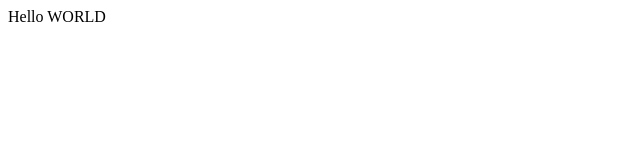
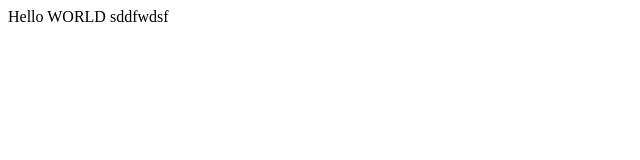
Before and after one commit to kmorenov/JS, a plain HTML site: page index.html in a window 1280 px wide. Shown: the full height of the page, 0-640 px from the left. Drawn offline with Linux system fonts and the light colour scheme.

Commit message:
new change 22

```diff
--- a/index.html
+++ b/index.html
@@ -7,6 +7,6 @@
   <title>Document</title>
 </head>
 <body>
-  Hello WORLD
+  Hello WORLD sddfwdsf
 </body>
 </html>
```
